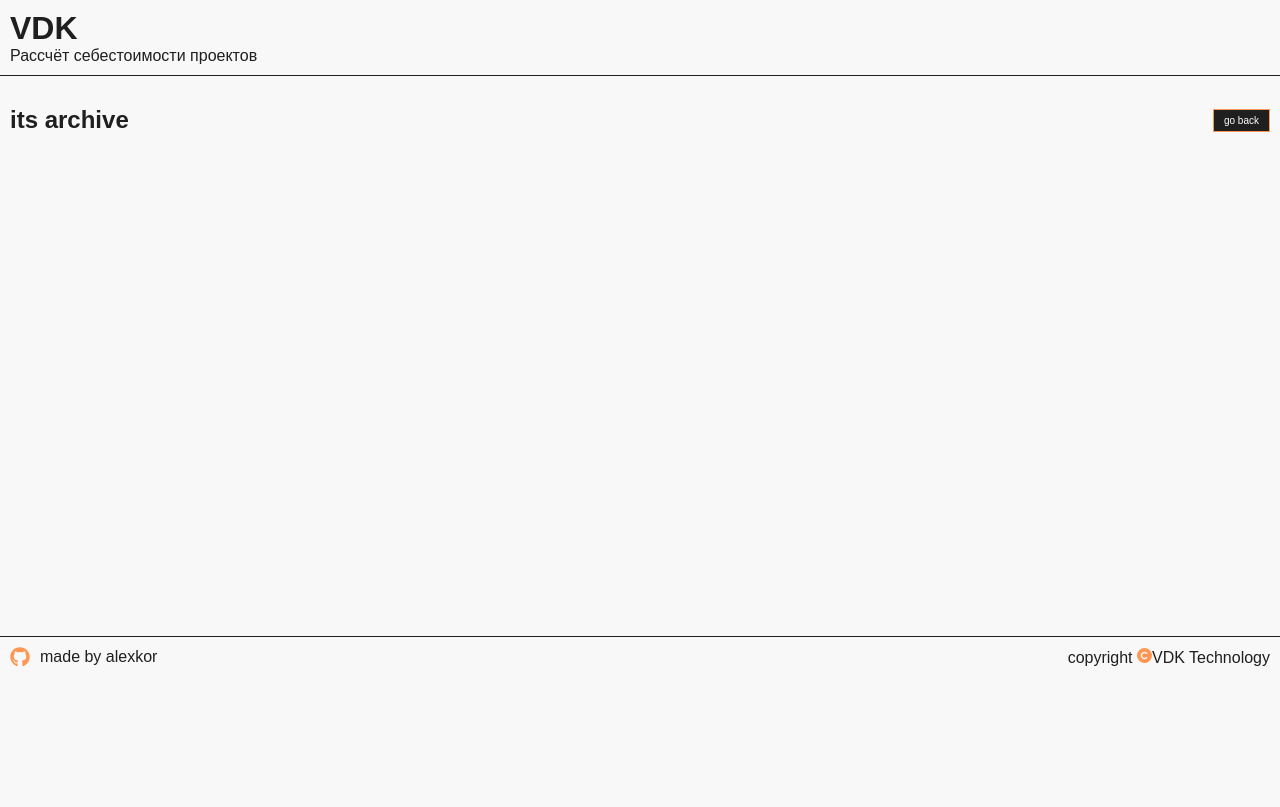
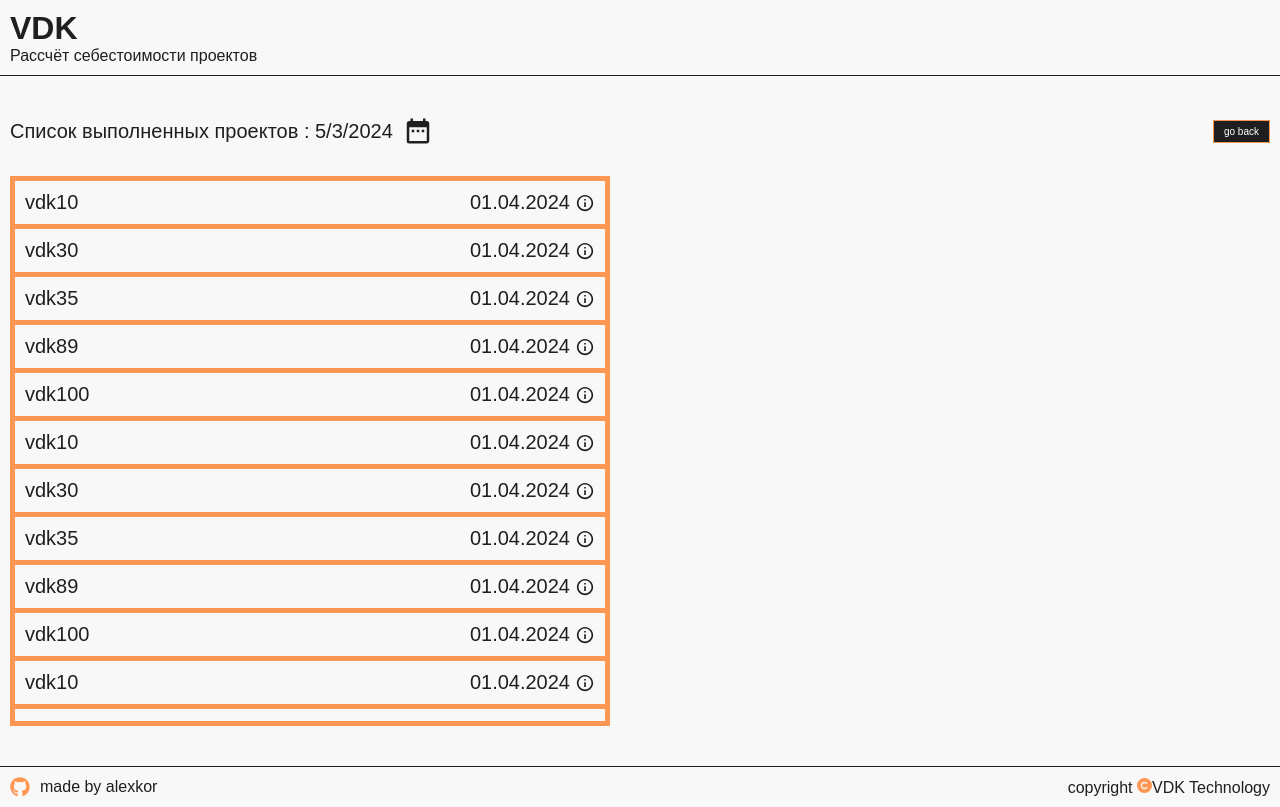
Before and after one commit to alexkor1303/VDK-project, a Next.js app: page /archive in a window 1280 px wide. Built offline with nearby package versions, Linux system fonts and the light colour scheme; a web font is replaced by a local one.

Commit message:
add:archive page

```diff
--- a/src/app/archive/page.module.scss
+++ b/src/app/archive/page.module.scss
@@ -1,9 +1,30 @@
 .wrapper {
-  height: 500px;
-  padding: 0 10px;
+  padding: var(--padding-standart);
+  color: var(--black);
 }
-.subhead {
+.subheadSection {
   display: flex;
+  align-items: center;
   justify-content: space-between;
-  align-items: center;
+  margin-bottom: var(--margin-standart);
+  .dateBlock {
+    display: flex;
+    align-items: center;
+    font-size: 20px;
+    gap: 10px;
+    .dateIcon {
+      &:hover {
+        cursor: pointer;
+        fill: var(--orange);
+      }
+    }
+  }
 }
+.projectsSection {
+  display: flex;
+  flex-direction: column;
+  max-width: 600px;
+  height: 550px;
+  overflow: auto;
+  border: 5px solid var(--orange);
+}
--- a/src/app/archive/page.tsx
+++ b/src/app/archive/page.tsx
@@ -1,12 +1,25 @@
-import { LinkElem } from "@/components";
+import { LinkElem, ProjectElem } from "@/components";
+import { MdDateRange } from "react-icons/md";
+import { ProjectDataExample } from "@/components/ProjectBlock/ProjectDataExample";
 import style from "./page.module.scss";
+
+const today = new Date().toLocaleDateString();
+
 export default function Archive() {
   return (
     <div className={style.wrapper}>
-      <section className={style.subhead}>
-        <h1>its archive</h1>
+      <div className={style.subheadSection}>
+        <section className={style.dateBlock}>
+          <p>Список выполненных проектов : {today}</p>
+          <MdDateRange className={style.dateIcon} size={30} />
+        </section>
         <LinkElem text="go back" href="/" />
-      </section>
+      </div>
+      <div className={style.projectsSection}>
+        {ProjectDataExample.map((project) => {
+          return <ProjectElem key={project.id} {...project} />;
+        })}
+      </div>
     </div>
   );
 }
--- a/src/app/globals.scss
+++ b/src/app/globals.scss
@@ -26,3 +26,6 @@ a {
   color: inherit;
   text-decoration: none;
 }
+.wrapper {
+  min-height: 100vh;
+}
--- a/src/app/newperson/page.module.scss
+++ b/src/app/newperson/page.module.scss
@@ -0,0 +1,3 @@
+.wrapper {
+  min-height: 600px;
+}
--- a/src/app/newperson/page.tsx
+++ b/src/app/newperson/page.tsx
@@ -4,7 +4,7 @@ import style from "./page.module.scss";
 
 export default function newPerson() {
   return (
-    <div>
+    <div className={style.wrapper}>
       <h1>create person</h1>
       <LinkElem href="/" text="go back" />
     </div>
--- /dev/null
+++ b/src/components/ProjectBlock/ProjecBlock.module.scss
@@ -0,0 +1,54 @@
+.projectBlock {
+  display: grid;
+  grid-template-areas:
+    "mainInfo mainInfo"
+    "description description";
+  border-bottom: 5px solid var(--orange);
+}
+.projectMainInfo {
+  grid-area: mainInfo;
+  display: flex;
+  justify-content: space-between;
+  align-items: center;
+  padding: var(--padding-standart);
+  width: 100%;
+  font-size: 20px;
+  .rightSide {
+    display: flex;
+    align-items: center;
+    gap: 5px;
+    .infoIcon {
+      cursor: pointer;
+      &:hover {
+        fill: var(--orange);
+      }
+    }
+  }
+}
+.activeMainInfo {
+  background-color: var(--orange);
+  p {
+    color: white;
+  }
+  .rightSide {
+    .infoIcon {
+      fill: white;
+      &:hover {
+        fill: white;
+      }
+    }
+  }
+}
+
+.description {
+  grid-area: description;
+  display: flex;
+  padding: 10px;
+  ul {
+    list-style-type: none;
+    padding: 0;
+    li {
+      margin-bottom: 10px;
+    }
+  }
+}
--- /dev/null
+++ b/src/components/ProjectBlock/ProjecBlock.tsx
@@ -0,0 +1,62 @@
+"use client";
+import React from "react";
+import style from "./ProjecBlock.module.scss";
+import cn from "classnames";
+
+import { IoMdInformationCircleOutline } from "react-icons/io";
+
+interface ProjectElemProps {
+  id: number;
+  name: string;
+  costPrice: number;
+  manager: string;
+  dateStart: string;
+  dateEnd: string;
+  days: number;
+  personalHours: number;
+  extraInfo: {
+    personal: number;
+    profession: {
+      svarka?: number;
+      painter?: number;
+      chpuOperator?: number;
+      gravirovka?: number;
+    };
+  };
+}
+
+export const ProjectElem = (project: ProjectElemProps) => {
+  const [active, setActive] = React.useState(false);
+  return (
+    <div className={style.wrapper}>
+      <div className={style.projectBlock}>
+        <section
+          className={cn(style.projectMainInfo, {
+            [style.activeMainInfo]: active,
+          })}>
+          <p>{project.name}</p>
+          <section className={style.rightSide}>
+            <p>{project.dateEnd}</p>
+            <IoMdInformationCircleOutline
+              className={style.infoIcon}
+              onClick={() => setActive(!active)}
+            />
+          </section>
+        </section>
+        {active && (
+          <section className={style.description}>
+            <ul>
+              <li>Руководитель проекта : {project.manager}</li>
+              <li>Итоговая себестоимость : {project.costPrice} руб.</li>
+              <li>Длительность работы над проектом : {project.days} дней.</li>
+              <li>
+                Рабочих задействовано : {project.extraInfo.personal} человек.
+              </li>
+              <li>Человеко-часов затрачено : {project.personalHours} часов.</li>
+            </ul>
+          </section>
+        )}
+      </div>
+    </div>
+  );
+};
--- /dev/null
+++ b/src/components/ProjectBlock/ProjectDataExample.ts
@@ -0,0 +1,263 @@
+export const ProjectDataExample = [
+  {
+    id: 1,
+    name: "vdk10",
+    dateStart: "13.03.2024",
+    dateEnd: "01.04.2024",
+    days: 50,
+    manager: "Ivan Pupkin",
+    costPrice: 100000,
+    personalHours: 123,
+    extraInfo: {
+      personal: 10,
+      profession: {
+        svarka: 5,
+        painter: 4,
+        chpuOperator: 1,
+      },
+    },
+  },
+  {
+    id: 2,
+    name: "vdk30",
+    dateStart: "13.03.2024",
+    dateEnd: "01.04.2024",
+    days: 10,
+    manager: "Darya Bobkova",
+    costPrice: 12400,
+    personalHours: 15,
+    extraInfo: {
+      personal: 1,
+      profession: {
+        svarka: 1,
+      },
+    },
+  },
+  {
+    id: 3,
+    name: "vdk35",
+    dateStart: "13.03.2024",
+    dateEnd: "01.04.2024",
+    days: 500,
+    manager: "Evgeniy Minin",
+    costPrice: 230000,
+    personalHours: 599,
+    extraInfo: {
+      personal: 5,
+      profession: {
+        svarka: 3,
+        painter: 1,
+        chpuOperator: 1,
+      },
+    },
+  },
+  {
+    id: 4,
+    name: "vdk89",
+    dateStart: "13.03.2024",
+    dateEnd: "01.04.2024",
+    days: 50,
+    manager: "Elizaveta Bobr",
+    costPrice: 12990,
+    personalHours: 10000,
+    extraInfo: {
+      personal: 19,
+      profession: {
+        svarka: 10,
+        painter: 2,
+        chpuOperator: 2,
+        turner: 5,
+      },
+    },
+  },
+  {
+    id: 5,
+    name: "vdk100",
+    dateStart: "13.03.2024",
+    dateEnd: "01.04.2024",
+    days: 50,
+    manager: "Ivan Pupkin",
+    costPrice: 129000,
+    personalHours: 10,
+    extraInfo: {
+      personal: 1,
+      profession: {
+        painter: 1,
+      },
+    },
+  },
+  {
+    id: 6,
+    name: "vdk10",
+    dateStart: "13.03.2024",
+    dateEnd: "01.04.2024",
+    days: 50,
+    manager: "Ivan Pupkin",
+    costPrice: 100000,
+    personalHours: 123,
+    extraInfo: {
+      personal: 10,
+      profession: {
+        svarka: 5,
+        painter: 4,
+        chpuOperator: 1,
+      },
+    },
+  },
+  {
+    id: 7,
+    name: "vdk30",
+    dateStart: "13.03.2024",
+    dateEnd: "01.04.2024",
+    days: 10,
+    manager: "Darya Bobkova",
+    costPrice: 12400,
+    personalHours: 15,
+    extraInfo: {
+      personal: 1,
+      profession: {
+        svarka: 1,
+      },
+    },
+  },
+  {
+    id: 8,
+    name: "vdk35",
+    dateStart: "13.03.2024",
+    dateEnd: "01.04.2024",
+    days: 500,
+    manager: "Evgeniy Minin",
+    costPrice: 230000,
+    personalHours: 599,
+    extraInfo: {
+      personal: 5,
+      profession: {
+        svarka: 3,
+        painter: 1,
+        chpuOperator: 1,
+      },
+    },
+  },
+  {
+    id: 9,
+    name: "vdk89",
+    dateStart: "13.03.2024",
+    dateEnd: "01.04.2024",
+    days: 50,
+    manager: "Elizaveta Bobr",
+    costPrice: 12990,
+    personalHours: 10000,
+    extraInfo: {
+      personal: 19,
+      profession: {
+        svarka: 10,
+        painter: 2,
+        chpuOperator: 2,
+        turner: 5,
+      },
+    },
+  },
+  {
+    id: 10,
+    name: "vdk100",
+    dateStart: "13.03.2024",
+    dateEnd: "01.04.2024",
+    days: 50,
+    manager: "Ivan Pupkin",
+    costPrice: 129000,
+    personalHours: 10,
+    extraInfo: {
+      personal: 1,
+      profession: {
+        painter: 1,
+      },
+    },
+  },
+  {
+    id: 11,
+    name: "vdk10",
+    dateStart: "13.03.2024",
+    dateEnd: "01.04.2024",
+    days: 50,
+    manager: "Ivan Pupkin",
+    costPrice: 100000,
+    personalHours: 123,
+    extraInfo: {
+      personal: 10,
+      profession: {
+        svarka: 5,
+        painter: 4,
+        chpuOperator: 1,
+      },
+    },
+  },
+  {
+    id: 12,
+    name: "vdk30",
+    dateStart: "13.03.2024",
+    dateEnd: "01.04.2024",
+    days: 10,
+    manager: "Darya Bobkova",
+    costPrice: 12400,
+    personalHours: 15,
+    extraInfo: {
+      personal: 1,
+      profession: {
+        svarka: 1,
+      },
+    },
+  },
+  {
+    id: 13,
+    name: "vdk35",
+    dateStart: "13.03.2024",
+    dateEnd: "01.04.2024",
+    days: 500,
+    manager: "Evgeniy Minin",
+    costPrice: 230000,
+    personalHours: 599,
+    extraInfo: {
+      personal: 5,
+      profession: {
+        svarka: 3,
+        painter: 1,
+        chpuOperator: 1,
+      },
+    },
+  },
+  {
+    id: 14,
+    name: "vdk89",
+    dateStart: "13.03.2024",
+    dateEnd: "01.04.2024",
+    days: 50,
+    manager: "Elizaveta Bobr",
+    costPrice: 12990,
+    personalHours: 10000,
+    extraInfo: {
+      personal: 19,
+      profession: {
+        svarka: 10,
+        painter: 2,
+        chpuOperator: 2,
+        turner: 5,
+      },
+    },
+  },
+  {
+    id: 15,
+    name: "vdk100",
+    dateStart: "13.03.2024",
+    dateEnd: "01.04.2024",
+    days: 50,
+    manager: "Ivan Pupkin",
+    costPrice: 129000,
+    personalHours: 10,
+    extraInfo: {
+      personal: 1,
+      profession: {
+        painter: 1,
+      },
+    },
+  },
+];
--- a/src/components/index.ts
+++ b/src/components/index.ts
@@ -3,3 +3,4 @@ export * from "./Footer/Footer";
 export * from "./PhotoCart/PhotoCart";
 export * from "./Statistic/Statistic";
 export * from "./LinkElem/LinkElem";
+export * from "./ProjectBlock/ProjecBlock";
```
Also changed, not shown: 1 other file (tests, documents, lock files or other folders).
